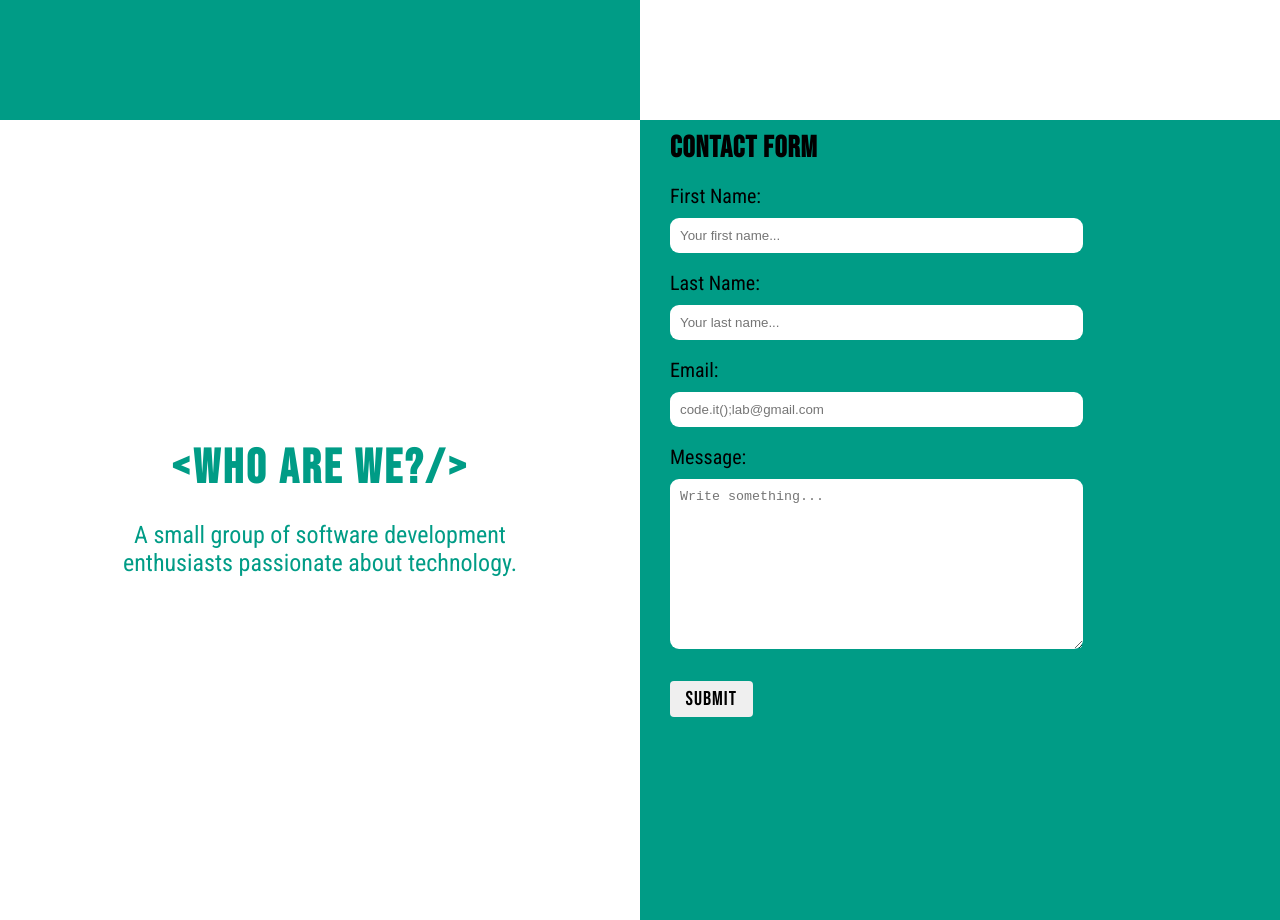
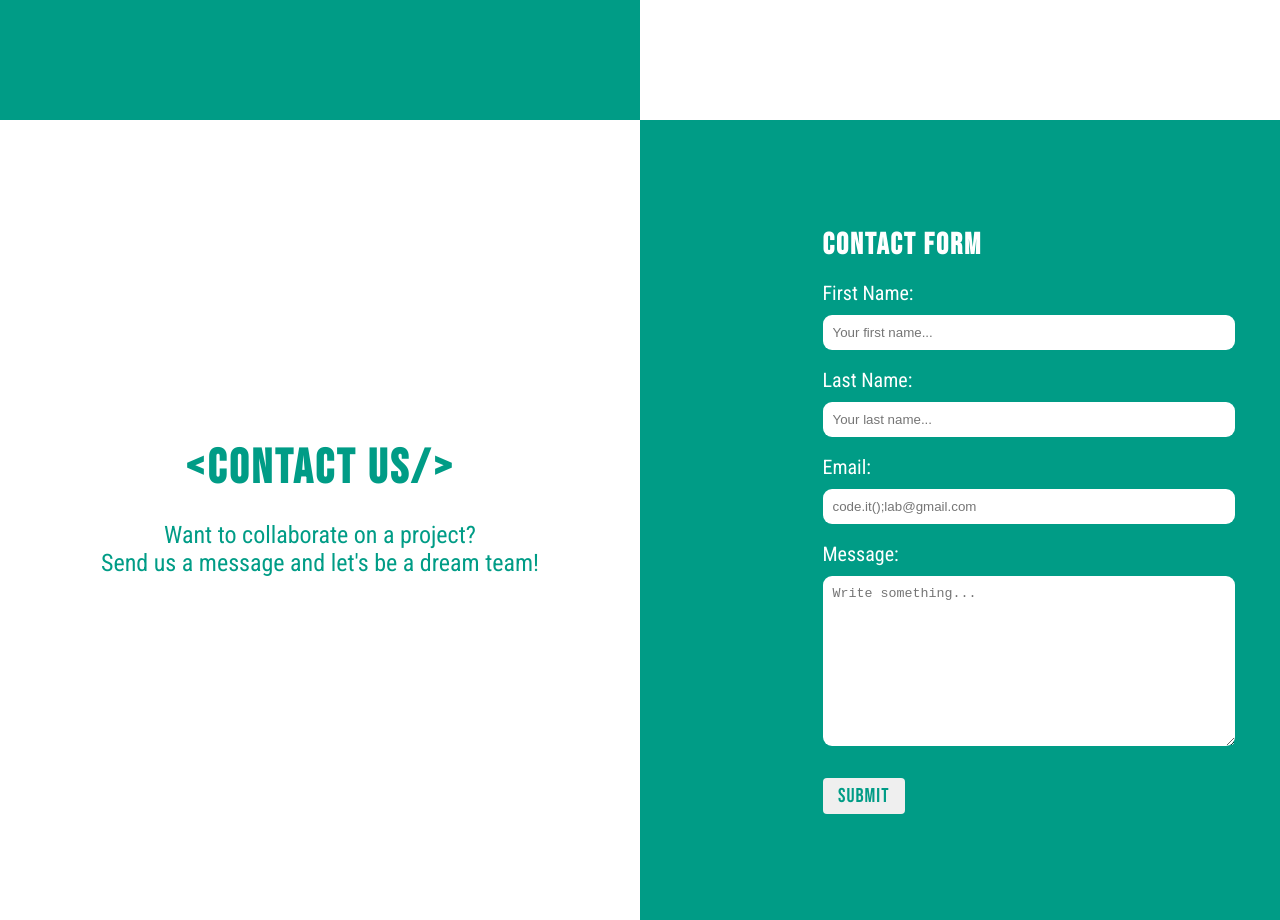
Before and after one commit to CodeITLab/CodeIT_Lab_Website, a plain HTML site: page index.html in a window 1280 px wide. Shown: the part 2280-3200 px from the top of the page. Drawn offline with Linux system fonts and the light colour scheme.

Commit message:
Add: contact_us_finished

```diff
--- a/assets/CSS/style.css
+++ b/assets/CSS/style.css
@@ -182,7 +182,7 @@ p {
 }
 
 /**********************************
-CONTACT
+CONTACT US
 ***********************************/
 #contact {
   display: flex;
@@ -196,7 +196,8 @@ CONTACT
   );
 }
 
-.contact-item {
+.contact-item,
+.contact-form-container {
   height: 100%;
   width: 50%;
   display: flex;
@@ -226,20 +227,21 @@ CONTACT
   color: #009c86;
 }
 
-.contact-form-container {
-  display: block;
-  margin: 10px 0px 0px 30px;
-}
+/**********************************
+CONTACT FORM
+***********************************/
 
 .contact-form-container h3 {
   font-family: "Bebas Neue", sans-serif;
   font-size: 30px;
-  letter-spacing: 1px;
+  letter-spacing: 2px;
+  color: #ffffff;
 }
 
 label {
   font-family: "Roboto Condensed", sans-serif;
   font-size: 20px;
+  color: #ffffff;
 }
 
 input[type="text"],
@@ -251,7 +253,7 @@ textarea {
   margin-top: 10px;
 }
 
-input[type="password"] {
+input[type="email"] {
   width: 150%;
   padding: 10px;
   border: none;
@@ -266,7 +268,7 @@ input[type="password"] {
   padding: 6px;
   border: none;
   border-radius: 4px;
-  color: black;
+  color: #009c86;
   margin-top: 10px;
   letter-spacing: 1px;
   cursor: pointer;
@@ -274,10 +276,15 @@ input[type="password"] {
 }
 
 #contactBtn:hover {
-  background-color: #00f5d4;
+  background-color: #404040;
+  color: #ffffff;
 }
 
 *:focus {
   outline: none;
   box-shadow: 0 0 0 8px #00f5d4;
 }
+
+/**********************************
+FOOTER
+***********************************/
--- a/index.html
+++ b/index.html
@@ -11,6 +11,10 @@
     <link
       href="https://fonts.googleapis.com/css2?family=Bebas+Neue&display=swap"
       rel="stylesheet"
+    />
+    <link
+      rel="stylesheet"
+      href="https://fontawesome.com/icons/facebook?f=brands&s=solid"
     />
 
     <style>
@@ -101,22 +105,24 @@
       </section>
       <!------------------------------------->
 
-      <!--  CONTACT  -->
+      <!--  CONTACT US  -->
       <section id="contact">
         <div class="contact-item">
           <div class="contact-item-container">
-            <h3 class="contact-title green">&lt;WHO&nbsp;ARE&nbsp;WE?/&gt;</h3>
+            <h3 class="contact-title green">&lt;CONTACT&nbsp;US/&gt;</h3>
             <p class="contact-text green">
-              A small group of software development<br />
-              enthusiasts passionate about technology.
+              Want to collaborate on a project?<br />
+              Send us a message and let's be a dream team!
             </p>
           </div>
         </div>
 
+        <!--  CONTACT FORM -->
+
         <div class="contact-form-container">
-          <h3>Contact Form</h3>
-          <br />
           <form action="#">
+            <h3>Contact Form</h3>
+            <br />
             <label for="fname">First Name:</label><br />
             <input
               type="text"
@@ -139,7 +145,7 @@
             <br />
             <label for="email">Email:</label><br />
             <input
-              type="password"
+              type="email"
               id="email"
               name="mail"
               placeholder="code.it();lab@gmail.com"
@@ -162,6 +168,10 @@
         </div>
       </section>
     </main>
+    <!------------------------------------->
+
+    <!--  FOOTER  -->
+
     <script src="/assets/js/script.js"></script>
   </body>
 </html>
```
